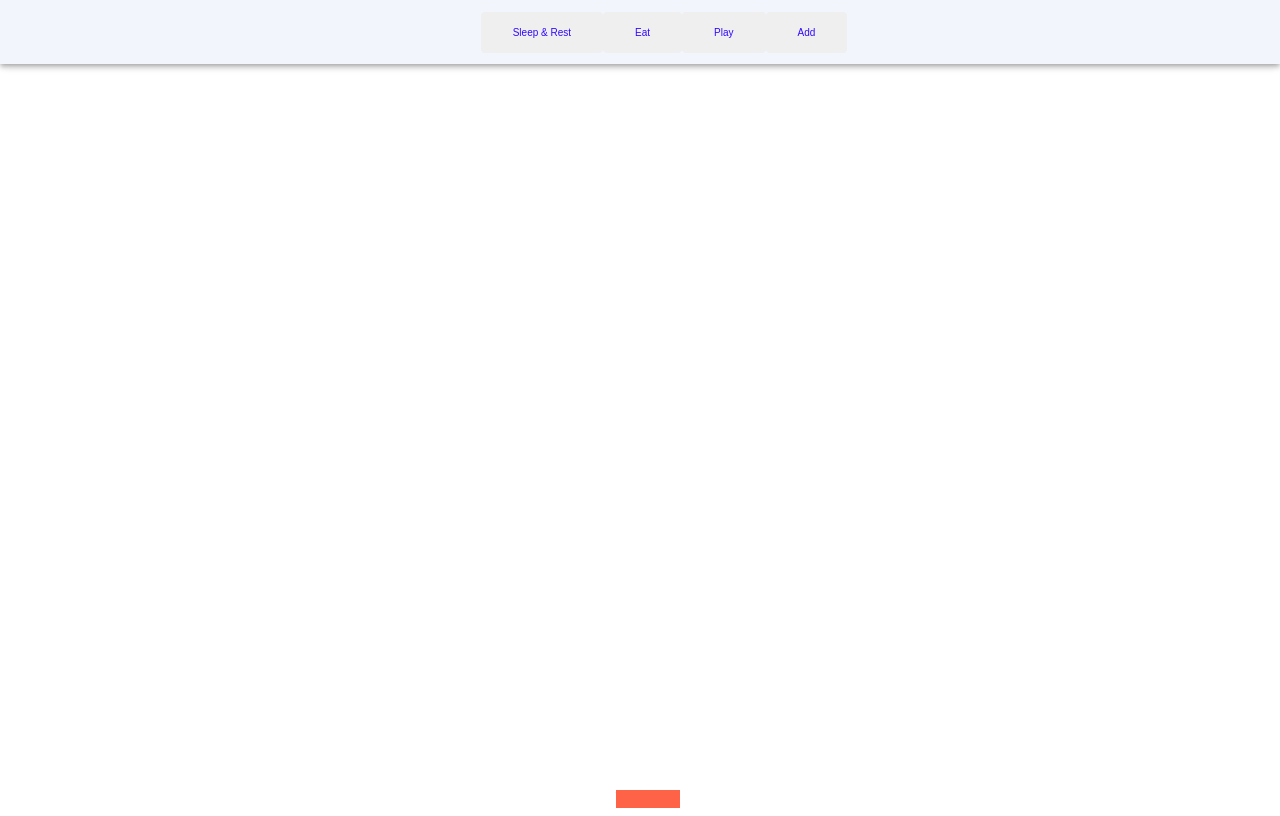
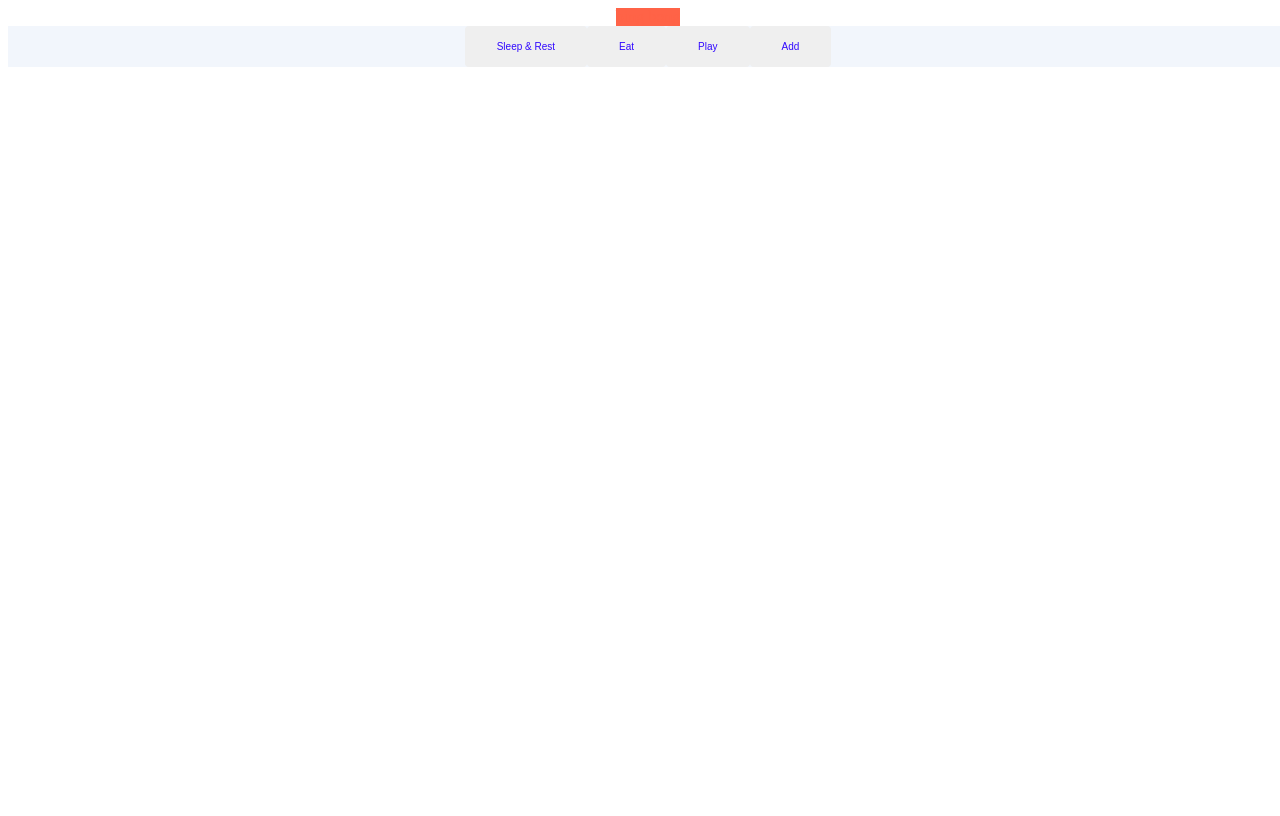
Before and after one commit to WigglyDonnie/fromluna, a React (Create React App) app: page / in a window 1280 px wide. Built offline with nearby package versions, Linux system fonts and the light colour scheme.

Commit message:
remove material ui for now

```diff
--- a/src/App.tsx
+++ b/src/App.tsx
@@ -7,8 +7,8 @@ import Head from './components/Head';
 function App() {
   return (
     <div className="homepage">
+      <Head />
       <Nav />
-      <Head />
 
     </div>
   );
--- a/src/components/Nav.scss
+++ b/src/components/Nav.scss
@@ -1,6 +1,4 @@
-
-
-.MuiToolbar-root{
+.navBar{
   display: flex;
   justify-content: center;
   width: 100%;
--- a/src/components/Nav.tsx
+++ b/src/components/Nav.tsx
@@ -1,20 +1,14 @@
 import * as React from 'react';
-import AppBar from '@mui/material/AppBar';
-import Box from '@mui/material/Box';
-import Toolbar from '@mui/material/Toolbar';
+
 import './Nav.scss'
 
 export default function Nav() {
   return (
-    <Box sx={{ flexGrow: 1 }}>
-      <AppBar>
-        <Toolbar>
+        <div className='navBar'>
           <button>Sleep & Rest</button>
           <button>Eat</button>
           <button>Play</button>
           <button>Add</button>
-        </Toolbar>
-      </AppBar>
-    </Box>
+        </div>
   );
 }
```
